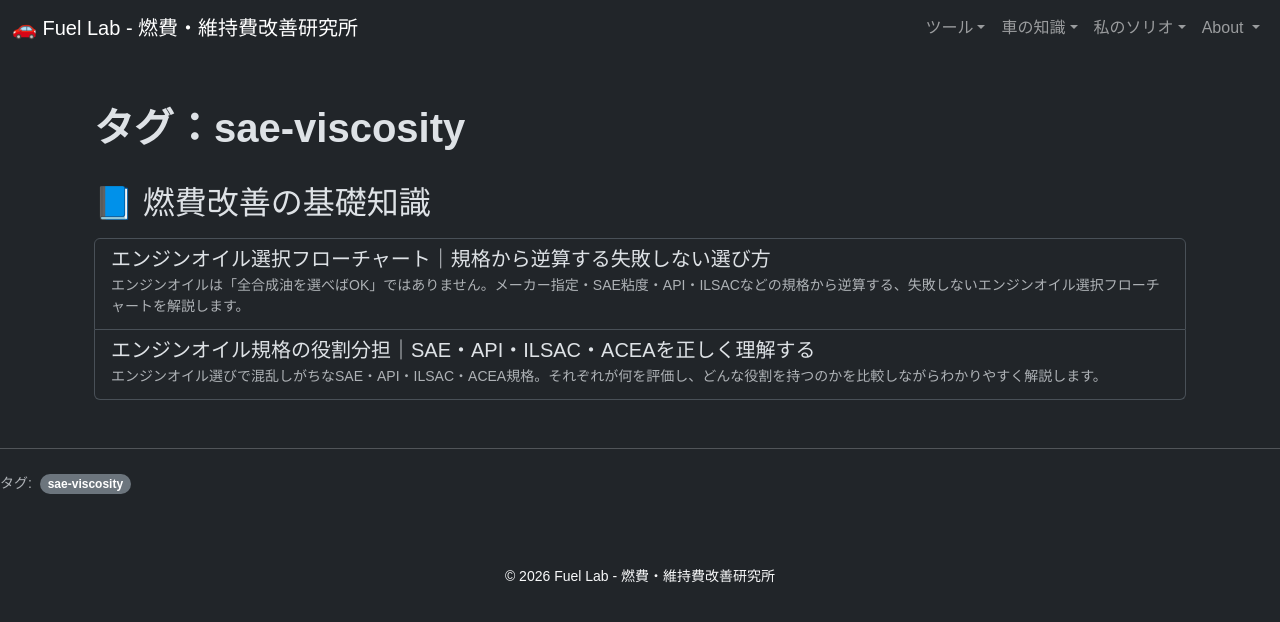
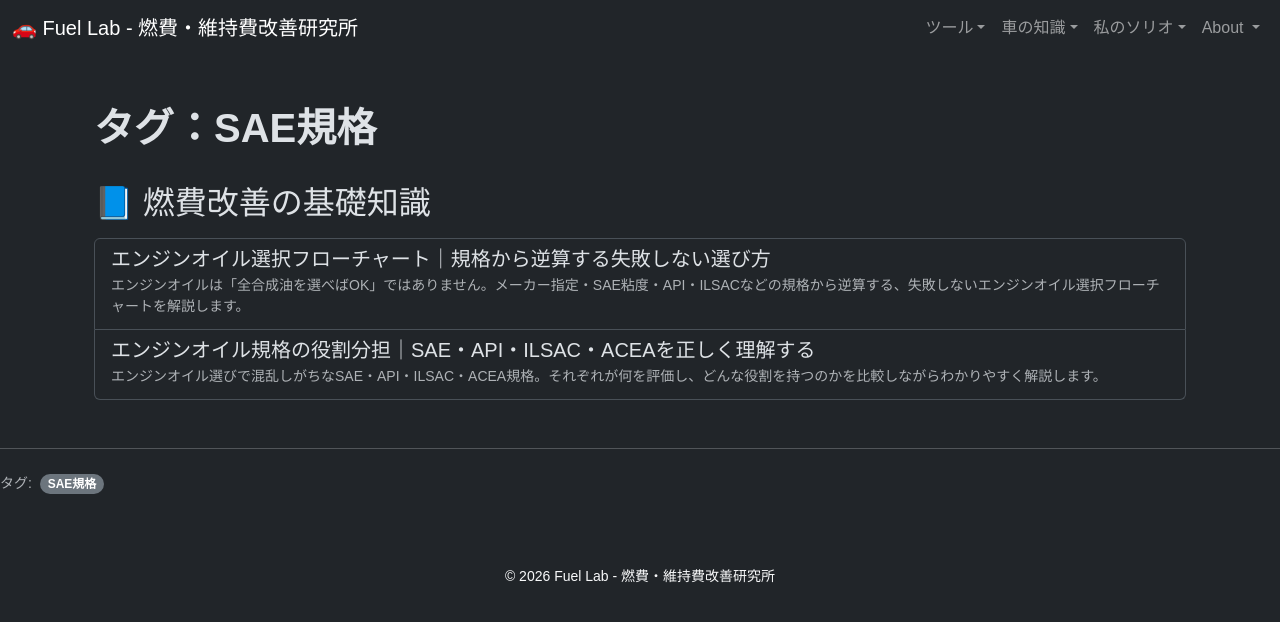
Before and after one commit to funyapar-org/fuel-lab, a Jekyll site: the page built from _tags/sae-viscosity.md, in a window 1280 px wide. Shown: the top 622 px of the page. Built offline with Jekyll 4.4.1, drawn with Linux system fonts in a browser that asks for light colours.

Commit message:
tag_aliases.yml を更新

```diff
--- a/_data/tag_aliases.yml
+++ b/_data/tag_aliases.yml
@@ -58,6 +58,7 @@ engine-oil-selection: エンジンオイルの選び方
 fully-synthetic-oil: 全合成油(100%化学合成油)
 semi-synthetic-oil: 部分合成油
 mineral-oil: 鉱物油
+sae-viscosity: SAE規格
 api-oil-standard: API規格
 ilsac-standard: ILSAC規格
 acea-standard: ACEA規格
```
